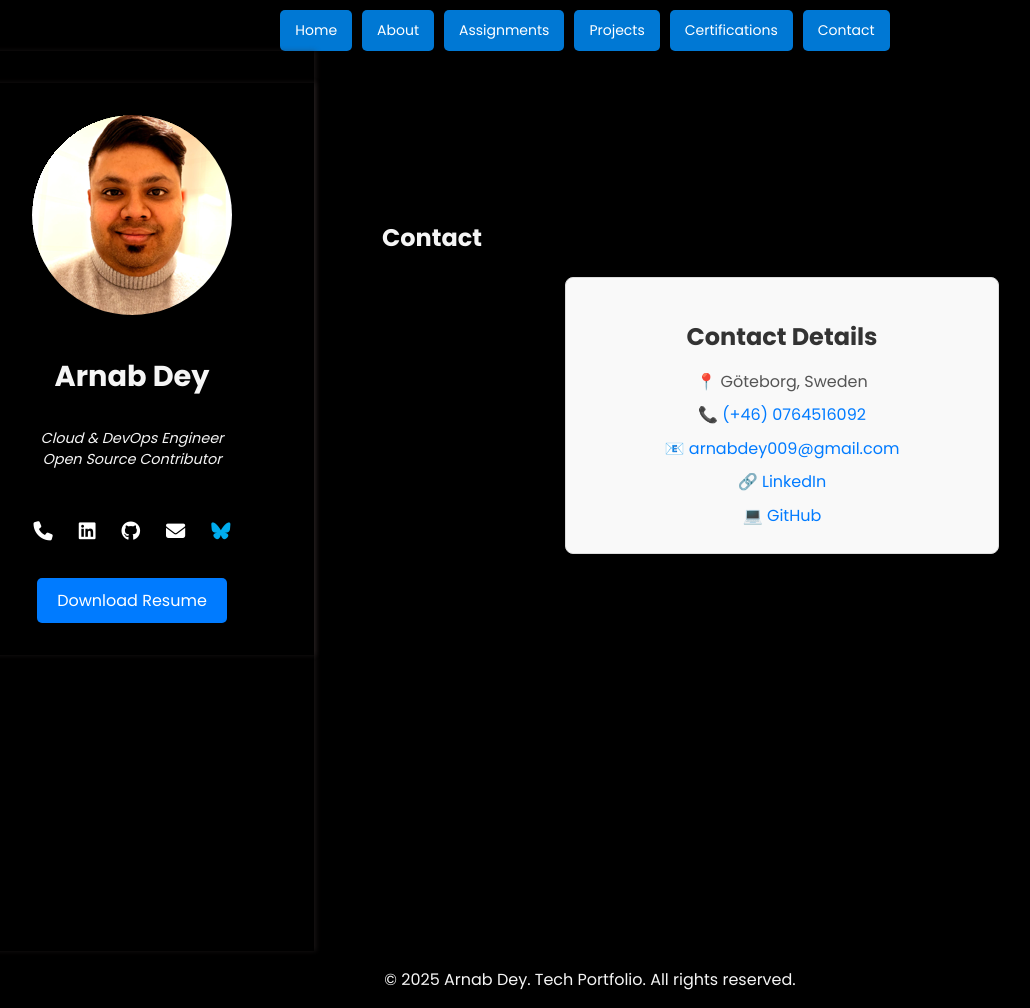
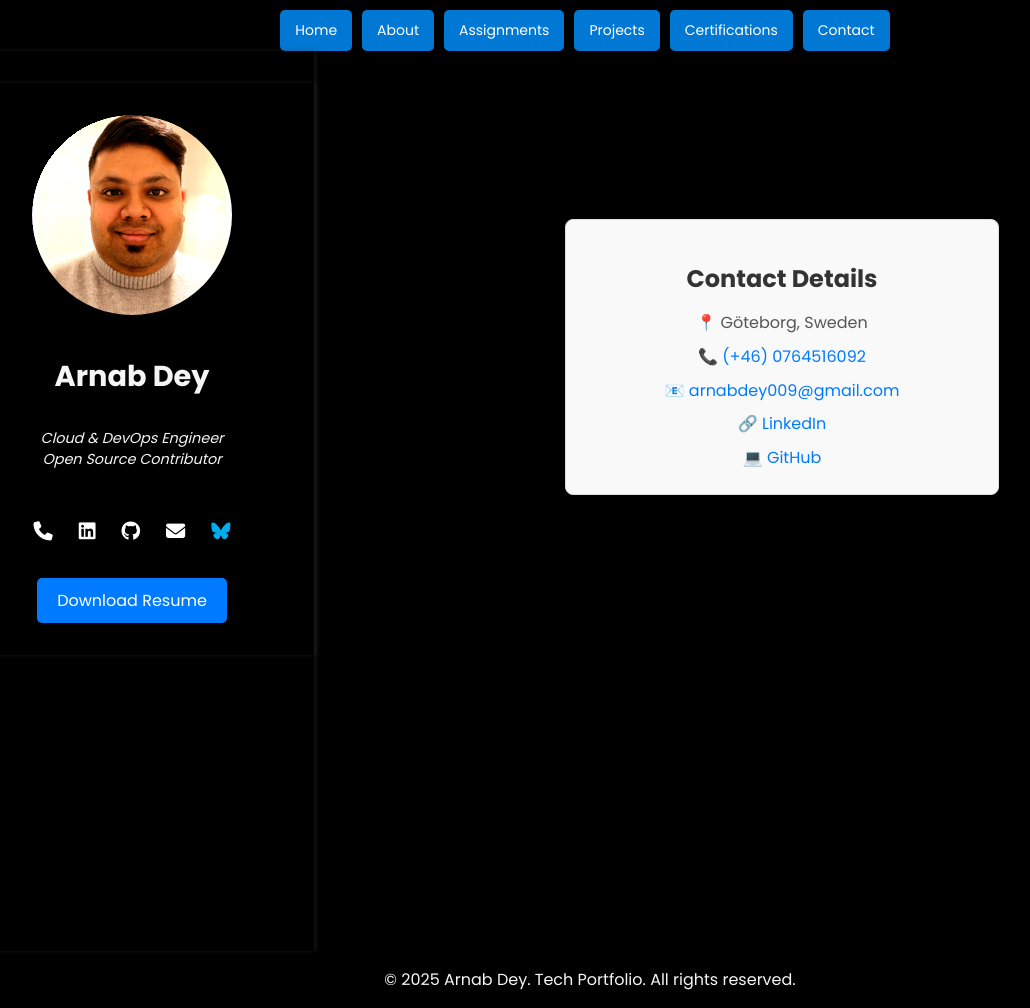
Before and after one commit to arnabdey73/arnabdey73.github.io, a Jekyll site: the page built from content/contact.md, in a window 1280 px wide. Shown: the whole page, without its empty margins (50-1080 px from the left). Built offline with Jekyll 4.4.1, drawn with Linux system fonts in a browser that asks for light colours; nearby versions of some CDN libraries; our own code applies the rules of GitHub Pages for plain Markdown files.

Commit message:
heading disable in contact page

```diff
--- a/content/contact.md
+++ b/content/contact.md
@@ -2,7 +2,7 @@
 layout: default
 ---
 
-## Contact
+<!-- Disable heading -->
 
 <div class="contact-card">
   <h3>Contact Details</h3>
```
